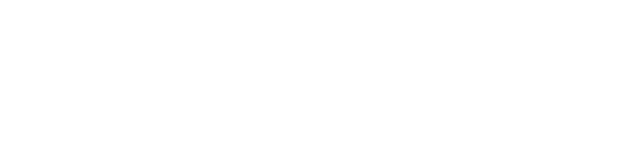
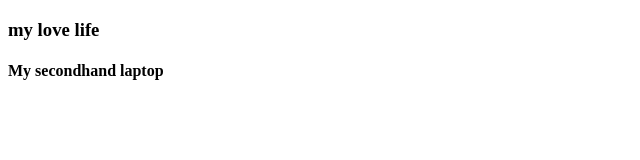
Before and after one commit to ashiq50/my-second-github-repository, a plain HTML site: page index.html in a window 1280 px wide. Shown: the whole page, without its empty margins (0-640 px from the left). Drawn offline with Linux system fonts and the light colour scheme.

Commit message:
added a repository line

```diff
--- a/index.html
+++ b/index.html
@@ -6,6 +6,7 @@
     <title>my second github repository</title>
 </head>
 <body>
-
+    <h3>my love life</h3>
+    <h4>My secondhand laptop</h4>
 </body>
 </html>
```
